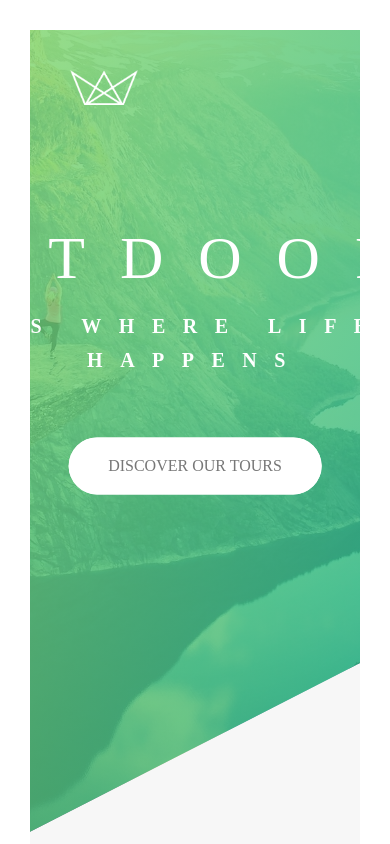
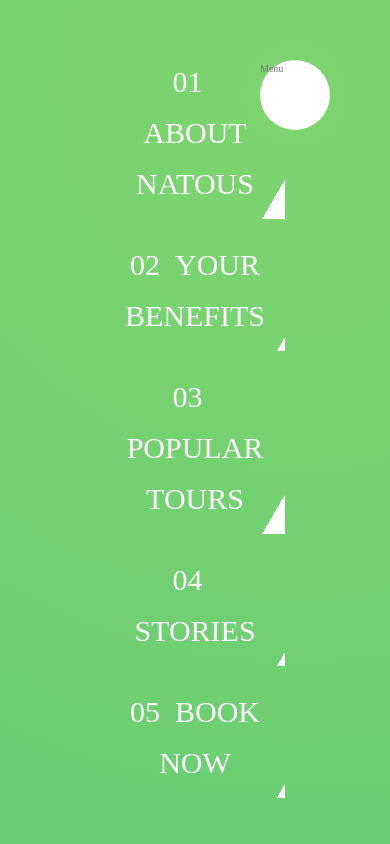
Before and after one commit to yoojh9/udemy-css-advanced, a website: page 1-Natours/index.html in a window 390 px wide. Shown: the top 844 px of the page. Drawn offline with Linux system fonts and the light colour scheme.

Commit message:
Building the Navigation 1

```diff
--- a/1-Natours/index.html
+++ b/1-Natours/index.html
@@ -16,6 +16,34 @@
     <title>Natours | Exciting tours for adventurous people</title>
   </head>
   <body>
+    <div class="navigation">
+      <input type="checkbox" class="navigation__checkbox" id="navi-toggle" />
+      <label for="navi-toggle" class="navigation__button">Menu</label>
+      <div class="navigation__background">&nbsp;</div>
+      <nav class="navigation__nav">
+        <ul class="navigation__list">
+          <li class="navigation__item">
+            <a href="#" class="navigation__link"><span>01</span>About Natous</a>
+          </li>
+          <li class="navigation__item">
+            <a href="#" class="navigation__link"
+              ><span>02</span>Your benefits</a
+            >
+          </li>
+          <li class="navigation__item">
+            <a href="#" class="navigation__link"
+              ><span>03</span>Popular tours</a
+            >
+          </li>
+          <li class="navigation__item">
+            <a href="#" class="navigation__link"><span>04</span>Stories</a>
+          </li>
+          <li class="navigation__item">
+            <a href="#" class="navigation__link"><span>05</span>Book now</a>
+          </li>
+        </ul>
+      </nav>
+    </div>
     <header class="header">
       <div class="header__logo-box">
         <img src="img/logo-white.png" alt="Logo" class="header__logo" />
--- /dev/null
+++ b/1-Natours/sass/layout/_navigation.scss
@@ -0,0 +1,85 @@
+.navigation {
+  &__checkbox {
+    display: none;
+  }
+
+  &__button {
+    background-color: $color-white;
+    height: 7rem;
+    width: 7rem;
+    position: fixed;
+    top: 6rem;
+    right: 6rem;
+    border-radius: 50%;
+    z-index: 2000;
+  }
+
+  &__background {
+    height: 6rem;
+    width: 6rem;
+    border-radius: 50%;
+    position: fixed;
+    top: 6.5rem;
+    right: 6.5rem;
+    background-image: radial-gradient(
+      $color-primary-light,
+      $color-primary-dark
+    );
+    z-index: 1000;
+    transform: scale(80);
+  }
+
+  &__nav {
+    height: 100vh;
+    width: 100%;
+    position: fixed;
+    top: 0;
+    right: 0;
+    z-index: 1500;
+  }
+
+  &__list {
+    position: absolute;
+    top: 50%;
+    left: 50%;
+    transform: translate(-50%, -50%);
+    list-style: none;
+    text-align: center;
+  }
+
+  &__item {
+    margin: 1rem;
+  }
+
+  &__link {
+    &:link,
+    &:visited {
+      display: inline-block;
+      font-size: 3rem;
+      font-weight: 300;
+      padding: 1rem 2rem;
+      color: $color-white;
+      text-decoration: none;
+      text-transform: uppercase;
+      background-image: linear-gradient(
+        120deg,
+        transparent 0%,
+        transparent 50%,
+        $color-white 50%
+      );
+      background-size: 230%;
+      transition: all 0.4s;
+
+      span {
+        margin-right: 1.5rem;
+        display: inline-block;
+      }
+    }
+    &:hover,
+    &:active {
+      background-position: 100%;
+      color: $color-primary;
+      transform: translateX(1rem);
+    }
+  }
+}
--- a/1-Natours/sass/main.scss
+++ b/1-Natours/sass/main.scss
@@ -18,5 +18,6 @@
 @import "layout/grid";
 @import "layout/header";
 @import "layout/footer";
+@import "layout/navigation";
 
 @import "pages/home";
```
Also changed, not shown: 1-Natours/README.md, 1-Natours/css/style.css.
